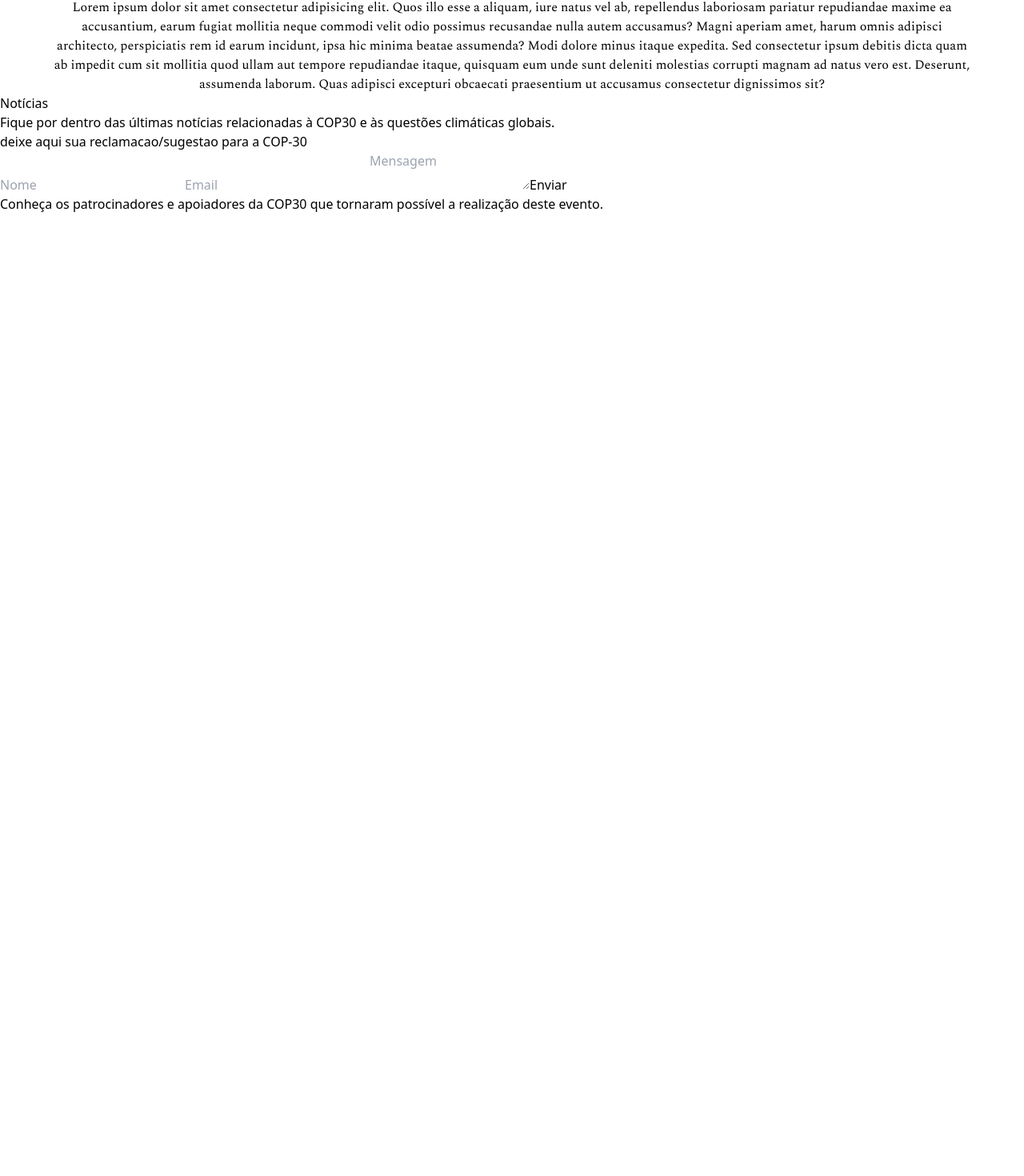
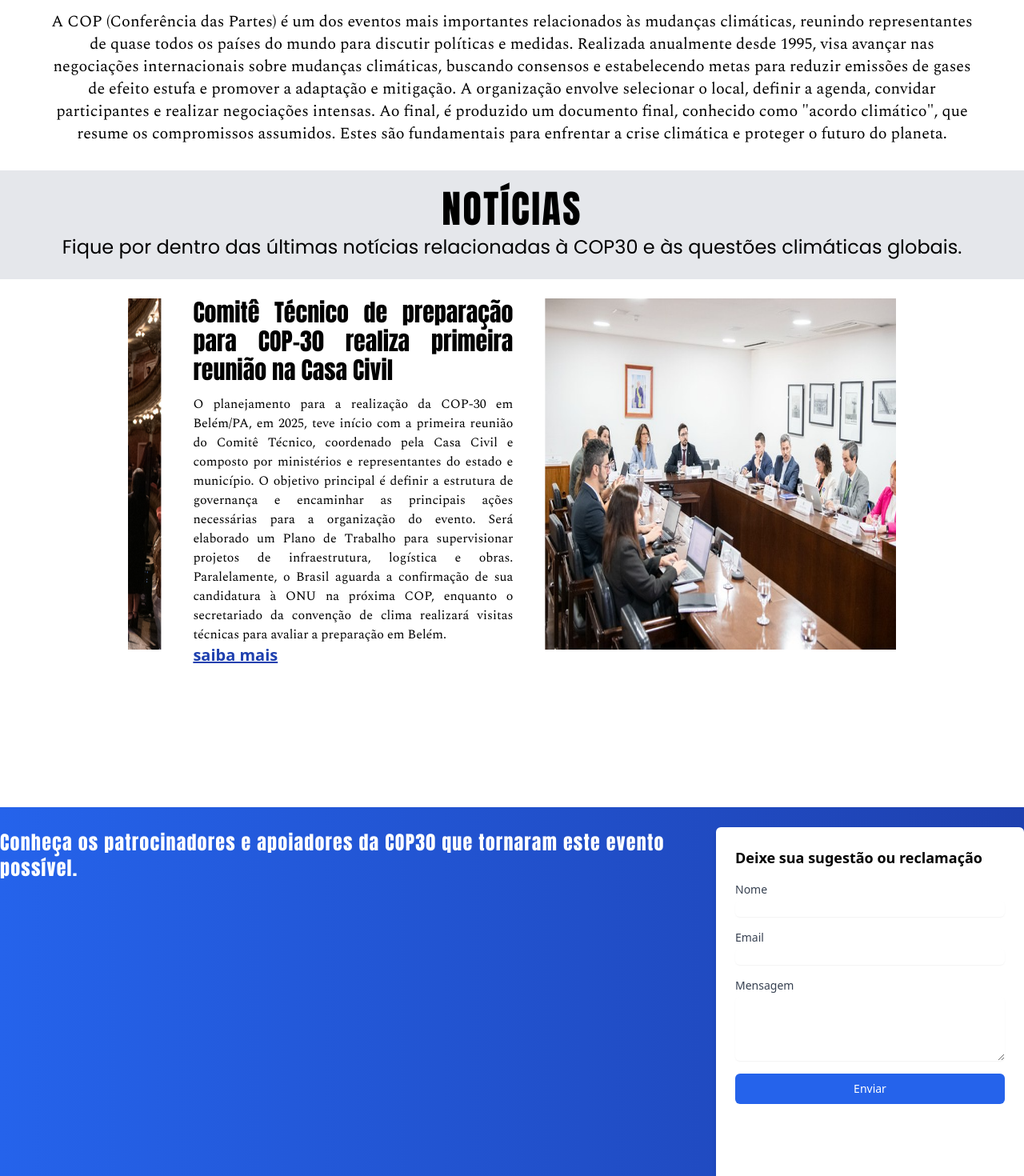
Before and after one commit to Jpedro900/COP30, a React (Vite) app: page / in a window 1280 px wide. Shown: the part 842-2312 px from the top of the page at 80% size. Before the commit the page ends 1109 px from the top, so only its background shows below. Built offline with nearby package versions, Linux system fonts and the light colour scheme.

Commit message:
Main finalizado falta Footer

```diff
--- a/src/App.jsx
+++ b/src/App.jsx
@@ -1,7 +1,6 @@
 import React from 'react';
 import Header from './components/header/header';
 import Footer from './components/footer/footer';
-import Formulario from './components/formulario/formulario';
 import Main from './components/main/main'
 
 export default function App() {
@@ -9,7 +8,6 @@
     <div className=' overflow-x-hidden'>
       <Header />
       <Main />
-      <Formulario />
       <Footer />
     </div>
   );
--- /dev/null
+++ b/src/components/carrossel/carroselnoticias.jsx
@@ -0,0 +1,62 @@
+import React from 'react';
+import Slider from 'react-slick';
+import 'slick-carousel/slick/slick.css';
+import 'slick-carousel/slick/slick-theme.css';
+import img1 from '../../assets/img1.png'
+import img2 from '../../assets/img2.png'
+import img3 from '../../assets/img3.png'
+
+function Carousel() {
+  const settings = {
+    centerPadding: '0',
+    infinite: true,
+    speed: 1000,
+    slidesToShow: 2,
+    slidesToScroll: 2,
+    autoplay: true,
+    autoplaySpeed: 5000,
+  };
+
+  return (
+    <Slider {...settings} className=' bg-slate-400 mb-2 mx-auto bg-transparent'>
+      <div className=' px-10'>
+        <h1 className=' font-Header text-3xl text-justify'>
+            Novo PAC chega ao Pará e intensifica investimentos para a COP-30
+        </h1>
+        <p className=' text-justify mt-3 font-Body'>
+            O Governo Federal está realizando investimentos significativos no estado do Pará para prepará-lo para sediar a COP-30 em 2025. Através do Novo PAC, está sendo priorizada a melhoria da infraestrutura em áreas cruciais como saúde, educação, habitação e infraestrutura. Essas iniciativas têm como objetivo não apenas garantir o êxito do evento de escala global, mas também deixar um legado duradouro, promovendo o desenvolvimento sustentável e elevando a qualidade de vida dos paraenses, ao mesmo tempo em que impulsionam a economia regional. Esse compromisso reflete o empenho do governo em fortalecer o diálogo com os estados e municípios, buscando parcerias e planejamento consistente para impulsionar o progresso nacional. O pacote de obras também visa a retomada de projetos essenciais, como unidades básicas de saúde e habitações populares, demonstrando uma abordagem abrangente para atender às necessidades da população local e preparar o estado para os desafios e oportunidades futuras.
+        </p>
+        <a target='_blank' href="https://www.gov.br/casacivil/pt-br/assuntos/noticias/2023/novembro/novo-pac-chega-ao-para-e-intensifica-investimentos-para-a-cop-30" className='  text-xl text-blue-800 font-bold underline '>saiba mais</a>
+      </div>
+      <div>
+            <img src={img1} alt="Image 1" className=' h-[439px]'/>
+      </div>
+      <div className=' px-10'>
+        <h1 className=' font-Header text-3xl text-justify'>
+            Comitê Técnico de preparação para COP-30 realiza primeira reunião na Casa Civil
+        </h1>
+        <p className=' text-justify mt-3 font-Body'>
+            O planejamento para a realização da COP-30 em Belém/PA, em 2025, teve início com a primeira reunião do Comitê Técnico, coordenado pela Casa Civil e composto por ministérios e representantes do estado e município. O objetivo principal é definir a estrutura de governança e encaminhar as principais ações necessárias para a organização do evento. Será elaborado um Plano de Trabalho para supervisionar projetos de infraestrutura, logística e obras. Paralelamente, o Brasil aguarda a confirmação de sua candidatura à ONU na próxima COP, enquanto o secretariado da convenção de clima realizará visitas técnicas para avaliar a preparação em Belém.
+        </p>
+        <a target='_blank' href="https://www.gov.br/casacivil/pt-br/assuntos/noticias/2023/agosto/comite-tecnico-de-preparacao-para-cop-30-realiza-primeira-reuniao-na-casa-civil" className='  text-xl text-blue-800 font-bold underline '>saiba mais</a>
+      </div>
+      <div>
+        <img src={img2} alt="Image 1" className=' h-[439px]'/>
+      </div>
+      <div className=' px-10'>
+        <h1 className=' font-Header text-3xl text-justify'>
+            ONU confirma Belém (PA) como sede da COP-30, a conferência para o clima
+        </h1>
+        <p className=' text-justify mt-3 font-Body'>
+            O presidente Luiz Inácio Lula da Silva anunciou que o Brasil sediará a 30ª Conferência da ONU sobre Mudanças Climáticas (COP-30) em novembro de 2025, em Belém (PA). A decisão, fruto do pleito do próprio presidente durante a COP-27 no Egito, visa destacar a importância da Amazônia como tema central. Confirmada pela ONU, essa será a primeira vez que o Brasil sediará um evento dessa magnitude sobre mudanças climáticas, o que representa um marco histórico. A COP é uma reunião anual de líderes mundiais para debater soluções contra o aquecimento global e criar alternativas sustentáveis para o planeta. O governador do Pará destacou o privilégio e a responsabilidade de sediar uma conferência tão relevante, expressando o compromisso do estado com o desenvolvimento sustentável. O presidente Lula reforçou o apoio federal ao evento, destacando a hospitalidade e competência do povo paraense para garantir o sucesso da COP-30 em Belém.
+        </p>
+        <a target='_blank' href="https://www.gov.br/planalto/pt-br/acompanhe-o-planalto/noticias/2023/05/onu-confirma-belem-pa-como-sede-da-cop-30-conferencia-para-o-clima" className='  text-xl text-blue-800 font-bold underline '>saiba mais</a>
+      </div>
+      <div>
+      <img src={img3} alt="Image 1" className=' h-[439px]'/>
+      </div>
+    </Slider>
+  );
+}
+
+export default Carousel;
--- a/src/components/footer/footer.jsx
+++ b/src/components/footer/footer.jsx
@@ -1,12 +1,14 @@
 import React, { Component } from 'react'
+import Formulario from '../formulario/formulario';
 
 export default class footer extends Component {
   render() {
     return (
-        <footer>
-            <div className="patrocinadores">
-                <p>Conheça os patrocinadores e apoiadores da COP30 que tornaram possível a realização deste evento.</p>
+        <footer className=' h-[500px] bg-gradient-to-r from-blue-600 to-blue-800 flex justify-around content-start'>
+            <div className="">
+              <p className=' mt-7 font-Header text-white tracking-wider text-2xl'>Conheça os patrocinadores e apoiadores da COP30 que tornaram este evento possível.</p>
             </div>
+            <Formulario />
         </footer>
     )
   }
--- a/src/components/formulario/formulario.jsx
+++ b/src/components/formulario/formulario.jsx
@@ -1,19 +1,62 @@
-import React, { Component } from 'react'
+import React, { useState } from 'react';
 
-export default class formulario extends Component {
-  render() {
-    return (
-        <section id="formulario">
-            <div className="container">
-                <h2>deixe aqui sua reclamacao/sugestao para a COP-30</h2>
-                <form>
-                    <input type="text" placeholder="Nome" />
-                    <input type="email" placeholder="Email" />
-                    <textarea placeholder="Mensagem"></textarea>
-                    <button type="submit">Enviar</button>
-                </form>
-            </div>
-        </section>
-    )
-  }
-}
+const FormularioSugestaoReclamacao = () => {
+  const [nome, setNome] = useState('');
+  const [email, setEmail] = useState('');
+  const [mensagem, setMensagem] = useState('');
+
+  const handleSubmit = (event) => {
+    event.preventDefault();
+    // Aqui você pode enviar os dados do formulário para o servidor ou fazer outra ação necessária
+    console.log('Dados do formulário:', { nome, email, mensagem });
+  };
+
+  return (
+    <div className=" self-center w-[400px] h-[450px] p-6 bg-white shadow-md rounded-md">
+      <h2 className="text-lg font-semibold mb-4">Deixe sua sugestão ou reclamação</h2>
+      <form onSubmit={handleSubmit}>
+        <div className="mb-4">
+          <label htmlFor="nome" className="block text-sm font-medium text-gray-700">Nome</label>
+          <input
+            type="text"
+            id="nome"
+            className="mt-1 block w-full border-gray-300 rounded-md shadow-sm focus:ring-blue-500 focus:border-blue-500 sm:text-sm"
+            value={nome}
+            onChange={(event) => setNome(event.target.value)}
+            required
+          />
+        </div>
+        <div className="mb-4">
+          <label htmlFor="email" className="block text-sm font-medium text-gray-700">Email</label>
+          <input
+            type="email"
+            id="email"
+            className="mt-1 block w-full border-gray-300 rounded-md shadow-sm focus:ring-blue-500 focus:border-blue-500 sm:text-sm"
+            value={email}
+            onChange={(event) => setEmail(event.target.value)}
+            required
+          />
+        </div>
+        <div className="mb-4">
+          <label htmlFor="mensagem" className="block text-sm font-medium text-gray-700">Mensagem</label>
+          <textarea
+            id="mensagem"
+            rows="4"
+            className="mt-1 block w-full border-gray-300 rounded-md shadow-sm focus:ring-blue-500 focus:border-blue-500 sm:text-sm"
+            value={mensagem}
+            onChange={(event) => setMensagem(event.target.value)}
+            required
+          ></textarea>
+        </div>
+        <button
+          type="submit"
+          className="w-full py-2 px-4 border border-transparent text-sm font-medium rounded-md text-white bg-blue-600 hover:bg-blue-700 focus:outline-none focus:ring-2 focus:ring-offset-2 focus:ring-blue-500"
+        >
+          Enviar
+        </button>
+      </form>
+    </div>
+  );
+};
+
+export default FormularioSugestaoReclamacao;
--- a/src/components/header/header.jsx
+++ b/src/components/header/header.jsx
@@ -4,13 +4,11 @@
 export default class header extends Component {
   render() {
     return (
-        <header className=' bg-gradient-to-r from-blue-600 to-blue-800 h-16 flex justify-between text-white px-10 content-center mb-[0.5px] shadow-lg font-Header tracking-widest'>
+        <header className=' bg-gradient-to-r from-blue-600 to-blue-800 h-16 flex justify-between text-white px-10 content-center mb-[0.5px] shadow-lg font-Header tracking-widest fixed w-full z-50'>
         <h1 className=' text-4xl font-bold self-center'>COP30</h1>
             <nav>
                 <ul className=' flex h-full content-center gap-10'>
-                    <li className=' listItem '><a href="#sobre" className=' listContent '>O que e a COP30?</a></li>
-                    <li className=' listItem '><a href="#agenda" className=' listContent '>Agenda</a></li>
-                    <li className=' listItem '><a href="#participantes" className=' listContent '>Participantes</a></li>
+                    <li className=' listItem '><a href="#sobre" className=' listContent '>O que é uma cop?</a></li>
                     <li className=' listItem '><a href="#noticias" className=' listContent '>Notícias</a></li>
                 </ul>
             </nav>
--- a/src/components/noticias/noticias.jsx
+++ b/src/components/noticias/noticias.jsx
@@ -1,13 +1,17 @@
 import React, { Component } from 'react'
+import Carousel from '../carrossel/carroselnoticias'
 
 export default class noticias extends Component {
   render() {
     return (
-        <section id="noticias">
-            <div className="container">
-                <h2>Notícias</h2>
-                <p>Fique por dentro das últimas notícias relacionadas à COP30 e às questões climáticas globais.</p>
-            </div>
+        <section id='noticias'>
+          <div className=' text-center bg-gray-200 p-6 mb-6'>
+            <h2 className=' text-5xl font-Header tracking-wider uppercase mb-2'>Notícias</h2>
+            <p className=' font-Poppins text-2xl'>Fique por dentro das últimas notícias relacionadas à COP30 e às questões climáticas globais.</p>
+          </div>
+          <div className=' w-[75%] mx-auto'>
+            <Carousel/>
+          </div>
         </section>
     )
   }
--- a/src/components/sobre/sobre.jsx
+++ b/src/components/sobre/sobre.jsx
@@ -4,13 +4,15 @@
 export default class  extends Component {
   render() {
     return (
-        <section>
+        <section id='sobre' className=' mt-[64.5px] '>
           <div className=' w-full'>
             <Carousel/>
           </div>
-          <div className=' font-Body w-[90%] mx-auto'>
-            <h1 className=' text-center text-4xl uppercase'>O que e a COP30?</h1>
-            <p className=' text-center'>Lorem ipsum dolor sit amet consectetur adipisicing elit. Quos illo esse a aliquam, iure natus vel ab, repellendus laboriosam pariatur repudiandae maxime ea accusantium, earum fugiat mollitia neque commodi velit odio possimus recusandae nulla autem accusamus? Magni aperiam amet, harum omnis adipisci architecto, perspiciatis rem id earum incidunt, ipsa hic minima beatae assumenda? Modi dolore minus itaque expedita. Sed consectetur ipsum debitis dicta quam ab impedit cum sit mollitia quod ullam aut tempore repudiandae itaque, quisquam eum unde sunt deleniti molestias corrupti magnam ad natus vero est. Deserunt, assumenda laborum. Quas adipisci excepturi obcaecati praesentium ut accusamus consectetur dignissimos sit?</p>
+          <div className=' font-Body w-[90%] mx-auto mb-8'>
+            <h1 className=' text-center text-4xl uppercase mb-4 underline'>O que é uma cop?</h1>
+            <p className=' text-center text-xl'>
+              A COP (Conferência das Partes) é um dos eventos mais importantes relacionados às mudanças climáticas, reunindo representantes de quase todos os países do mundo para discutir políticas e medidas. Realizada anualmente desde 1995, visa avançar nas negociações internacionais sobre mudanças climáticas, buscando consensos e estabelecendo metas para reduzir emissões de gases de efeito estufa e promover a adaptação e mitigação. A organização envolve selecionar o local, definir a agenda, convidar participantes e realizar negociações intensas. Ao final, é produzido um documento final, conhecido como "acordo climático", que resume os compromissos assumidos. Estes são fundamentais para enfrentar a crise climática e proteger o futuro do planeta.
+            </p>
           </div>
         </section>
     )
--- a/src/index.css
+++ b/src/index.css
@@ -1,5 +1,7 @@
 @import url('https://fonts.googleapis.com/css2?family=Anton&display=swap');
 @import url('https://fonts.googleapis.com/css2?family=Spectral:ital,wght@0,200;0,300;0,400;0,500;0,600;0,700;0,800;1,200;1,300;1,400;1,500;1,600;1,700;1,800&display=swap');
+@import url('https://fonts.googleapis.com/css2?family=Poppins:ital,wght@0,100;0,200;0,300;0,400;0,500;0,600;0,700;0,800;0,900;1,100;1,200;1,300;1,400;1,500;1,600;1,700;1,800;1,900&display=swap');
+
 
 @tailwind base;
 @tailwind components;
--- a/tailwind.config.js
+++ b/tailwind.config.js
@@ -19,7 +19,8 @@
       fontFamily:
       {
         'Header': ['Anton'],
-        'Body': ['Spectral']
+        'Body': ['Spectral'],
+        'Poppins': ['Poppins']
       }
     },
   },
```
